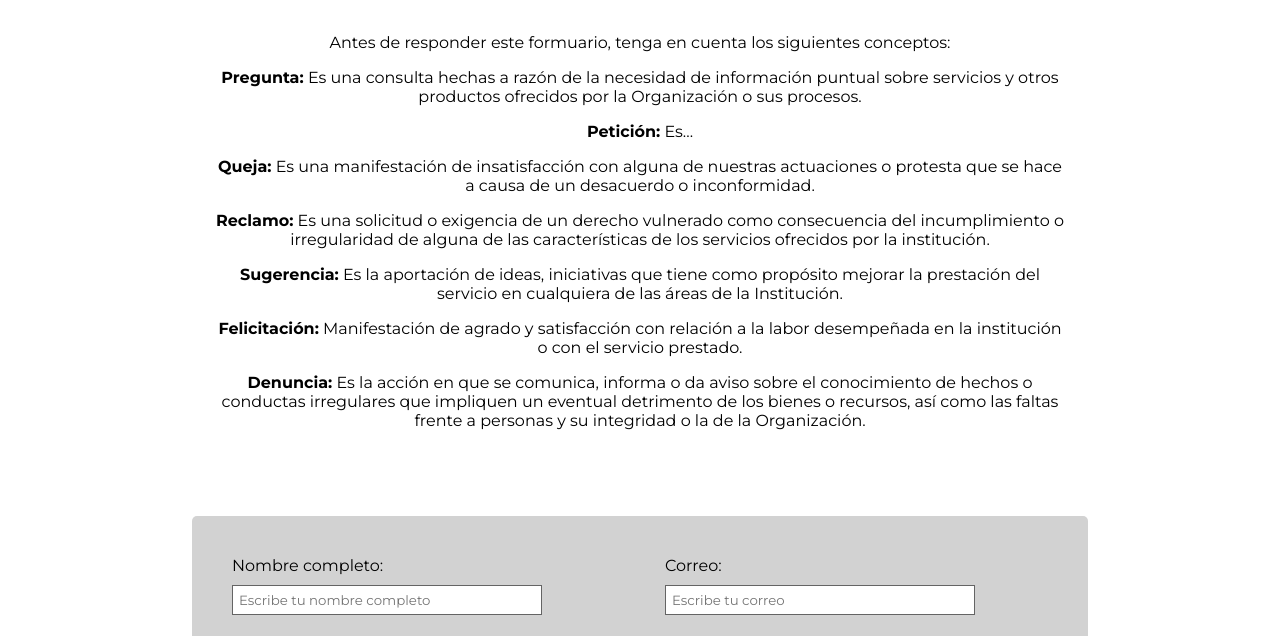
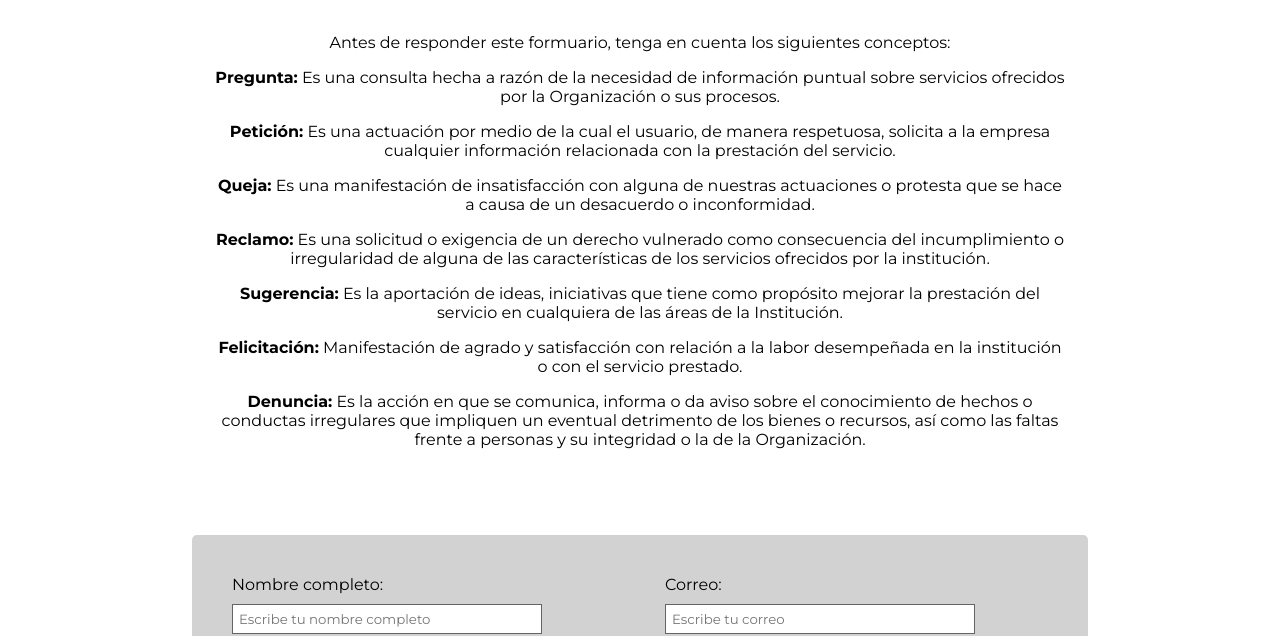
Before and after one commit to IsaBedoya/villa-del-parque, a plain HTML site: page PQR.html in a window 1280 px wide. Shown: the part 185-821 px from the top of the page. Drawn offline with Linux system fonts and the light colour scheme.

Commit message:
actualizacion

```diff
--- a/PQR.html
+++ b/PQR.html
@@ -39,8 +39,8 @@
 
             <div class="text">
                 <p>Antes de responder este formuario, tenga en cuenta los siguientes conceptos:</p>
-                <p><span>Pregunta:</span> Es una consulta hechas a razón de la necesidad de información puntual sobre servicios y otros productos ofrecidos por la Organización o sus procesos.</p>
-                <p><span>Petición:</span> Es...</p>
+                <p><span>Pregunta:</span> Es una consulta hecha a razón de la necesidad de información puntual sobre servicios ofrecidos por la Organización o sus procesos.</p>
+                <p><span>Petición:</span> Es una actuación por medio de la cual el usuario, de manera respetuosa, solicita a la empresa cualquier información relacionada con la prestación del servicio.</p>
                 <p><span>Queja:</span> Es una manifestación de insatisfacción con alguna de nuestras actuaciones o protesta que se hace a causa de un desacuerdo o inconformidad.</p>
                 <p><span>Reclamo:</span> Es una solicitud o exigencia de un derecho vulnerado como consecuencia del incumplimiento o irregularidad de alguna de las características de los servicios ofrecidos por la institución.</p>
                 <p><span>Sugerencia:</span> Es la aportación de ideas, iniciativas que tiene como propósito mejorar la prestación del servicio en cualquiera de las áreas de la Institución.</p>
```
